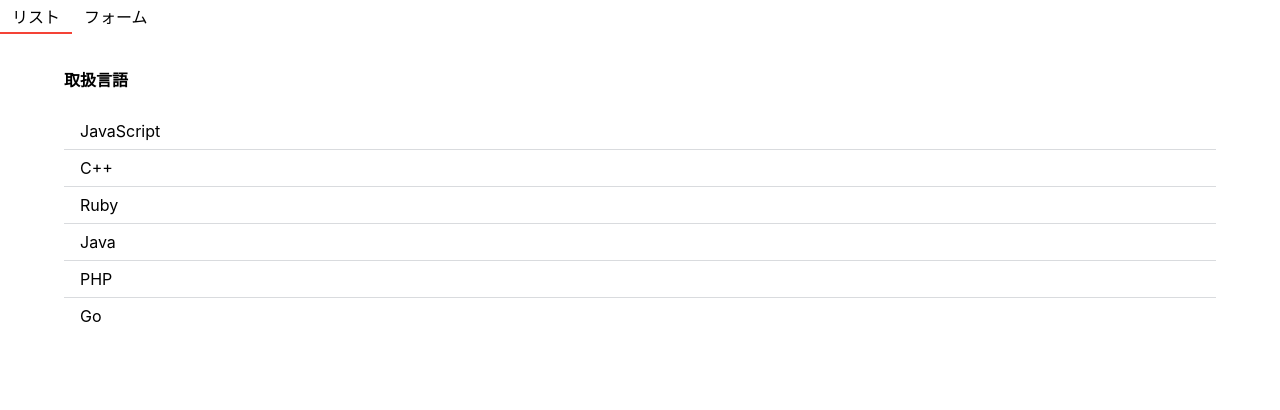
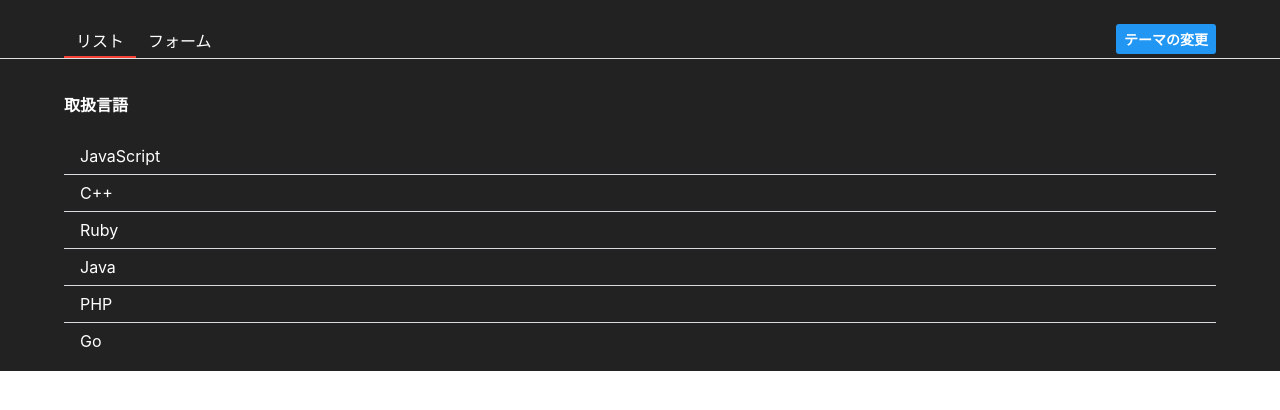
Before and after one commit to suzuki-yoshiki/react-easysite, a React (Create React App) app: page / in a window 1280 px wide. Shown: the top 410 px of the page. Built offline with nearby package versions, Linux system fonts and the light colour scheme.

Commit message:
class-Contextを利用したテーマの変更

```diff
--- a/src/App.js
+++ b/src/App.js
@@ -1,24 +1,20 @@
 import { List } from "./List";
 import { Form } from "./Form";
 import React from "react";
-import { getLanguages } from "./const/languages";
 import styled from 'styled-components';
-import { withLoading } from "./hoc/withLoading";
+// import { getLanguages } from "./const/languages";
+// import { withLoading } from "./hoc/withLoading";
+import { Header } from "./Header";
+import { ThemeContext } from "./contexts/ThemeContext";
 
-const HeaderUl = styled.ul`
-  display: flex;
-  margin: 0;
-  padding: 0;
-`
-const HeaderLi = styled.li`
-  list-style: none;
-  padding: 4px 12px;
-  cursor: pointer;
-  border-bottom: ${props => props.focused ? '2px solid #F44336' : 'none' };
+const Container = styled.div`
+  height: 100%;
+  color: ${({ theme }) => theme.color};
+  background-color: ${({ theme }) => theme.backgroundColor};
 `
 
-
 class App extends React.Component {
+  static contextType = ThemeContext;
   constructor(props) {
     super(props);
     this.state = {
@@ -26,15 +22,6 @@
       langs: props.data,
     }
   }
-
-  // componentDidMount() {
-  //   console.log("App.js:componentDidMount");
-  //   this.fetchLanguages();
-  // }
-  // async fetchLanguages() {
-  //   const langs = await getLanguages();
-  //   this.setState({ langs });
-  // }
 
   addLang(lang) {
     this.setState({
@@ -45,22 +32,18 @@
 
   render() {
     const { tab, langs } = this.state;
+    const [theme] = this.context;
     return (
-      <div>
-        <header>
-          <HeaderUl>
-            <HeaderLi focused={tab === 'list'} onClick={() => this.setState({ tab: 'list'})}>リスト</HeaderLi>
-            <HeaderLi focused={tab === 'form'} onClick={() => this.setState({ tab: 'form'})}>フォーム</HeaderLi>
-          </HeaderUl>
-        </header>
-        {
-          tab === "list" ?
-          <List langs={langs} /> :
-          <Form onAddLang={(lang) => this.addLang(lang)} />
-        }
-      </div>
+      <Container theme={theme}>
+        <Header tab={tab} setTab={(t) => this.setState({ tab: t })} />
+          {
+            tab === "list" ?
+            <List langs={langs} /> :
+            <Form onAddLang={(lang) => this.addLang(lang)} />
+          }
+      </Container>
     )
   }
 }
 
-export default withLoading(App, getLanguages);
+export default App;
--- /dev/null
+++ b/src/AppContainer.js
@@ -0,0 +1,26 @@
+import React from "react";
+import { THEMES, ThemeContext } from "./contexts/ThemeContext";
+import { withLoading } from "./hoc/withLoading";
+import  App  from "./App";
+import { getLanguages } from "./const/languages";
+
+const AppComponent = withLoading(App, getLanguages);
+
+export class AppContainer extends React.Component {
+  constructor(props) {
+    super(props);
+    this.state = { theme: THEMES.dark };
+  }
+  toggleTheme() {
+    const theme = this.state.theme === THEMES.dark ? THEMES.light : THEMES.dark;
+    this.setState({ theme });
+  }
+  render() {
+    const { theme } = this.state;
+    return (
+      <ThemeContext.Provider value={[theme, () => this.toggleTheme()]}>
+        <AppComponent />
+      </ThemeContext.Provider>
+    )
+  }
+}
--- a/src/FormModal.js
+++ b/src/FormModal.js
@@ -3,13 +3,17 @@
 // import ReactDOM from "react-dom";
 import { Modal } from "./components/modal";
 import { Button } from "./components/button";
+import { ThemeContext, THEMES } from "./contexts/ThemeContext";
 
 const Container = styled.div`
   width: 240px;
   border-radius: 10px;
   padding: 24px 36px;
-  background-color: white;
+  color: ${({ theme }) => theme.color};
+  background-color: ${({ theme }) => theme.backgroundColor};
+  border: ${({ theme }) => theme === THEMES.dark ? '2px solid white' : 'none'};
 `
+
 const ButtonWrapper = styled.div`
   display: flex;
   justify-content: space-between;
@@ -22,13 +26,19 @@
     const { cancel, confirm } = this.props;
     return (
       <Modal>
-        <Container>
+        <ThemeContext.Consumer>
+          {
+            ([theme]) => (
+              <Container theme={theme}>
               <div>本当に作成しますか</div>
               <ButtonWrapper>
               <Button onClick={cancel}>Cancel</Button>
               <Button onClick={confirm}>OK</Button>
               </ButtonWrapper>
               </Container>
+            )
+          }
+        </ThemeContext.Consumer>
       </Modal>
     )
   }
--- /dev/null
+++ b/src/Header.js
@@ -0,0 +1,46 @@
+import React from "react";
+import styled from 'styled-components';
+import { Button } from "./components/button";
+import { ThemeContext } from "./contexts/ThemeContext";
+
+
+const Container = styled.header`
+  display: flex;
+  justify-content: space-between;
+  padding: 24px 64px 0;
+  border-bottom: 1px solid #E0E0E0;
+`
+
+const HeaderUl = styled.ul`
+  display: flex;
+  margin: 0;
+  padding: 0;
+`
+const HeaderLi = styled.li`
+  list-style: none;
+  padding: 4px 12px;
+  cursor: pointer;
+  border-bottom: ${props => props.focused ? '2px solid #F44336' : 'none' };
+`
+
+const HeaderButton = styled(Button)`
+  padding: 0;
+  margin-bottom: 4px;
+`
+
+export class Header extends React.Component {
+  static contextType = ThemeContext;
+  render() {
+    const { tab, setTab } = this.props;
+    const [theme, toggleTheme] = this.context;
+    return (
+      <Container>
+        <HeaderUl>
+          <HeaderLi focused={tab === 'list'} onClick={() => setTab('list')}>リスト</HeaderLi>
+          <HeaderLi focused={tab === 'form'} onClick={() => setTab('form')}>フォーム</HeaderLi>
+        </HeaderUl>
+        <HeaderButton onClick={toggleTheme} >テーマの変更</HeaderButton>
+      </Container>
+    )
+  }
+}
--- /dev/null
+++ b/src/contexts/ThemeContext.js
@@ -0,0 +1,14 @@
+import React from "react";
+
+export const THEMES = {
+  light: {
+    color: "black",
+    backgroundColor: "white",
+  },
+  dark: {
+    color: "white",
+    backgroundColor: "#222222",
+  }
+}
+
+export const ThemeContext = React.createContext([THEMES.dark, () => {}]);
--- a/src/hoc/withLoading.js
+++ b/src/hoc/withLoading.js
@@ -1,14 +1,19 @@
 import React from "react";
 import styled from 'styled-components';
+import { ThemeContext } from "../contexts/ThemeContext";
 
 
 const LoadDiv = styled.div`
-padding: 36px;
+  height: 100%;
+  padding: 36px;
+  color: ${({ theme }) => theme.color};
+  background-color: ${({ theme }) => theme.backgroundColor};
 `
 
 
 export const withLoading = (WrappedComponent, fetchData) => {
   class HOC extends React.Component {
+    static contextType = ThemeContext;
     constructor(props) {
       super(props);
       this.state = { data: null}
@@ -22,9 +27,10 @@
     }
     render() {
       const { data } = this.state;
+      const [theme] = this.context;
 
       const Loading = (
-        <LoadDiv>ロード中！！</LoadDiv>
+        <LoadDiv theme={theme}>ロード中！！</LoadDiv>
       )
       return data ? <WrappedComponent data={data} /> : Loading;
     }
--- a/src/index.css
+++ b/src/index.css
@@ -1,4 +1,9 @@
+html {
+  height: 100%;
+}
+
 body {
+  height: 100%;
   margin: 0;
   font-family: -apple-system, BlinkMacSystemFont, 'Segoe UI', 'Roboto', 'Oxygen',
     'Ubuntu', 'Cantarell', 'Fira Sans', 'Droid Sans', 'Helvetica Neue',
@@ -11,3 +16,7 @@
   font-family: source-code-pro, Menlo, Monaco, Consolas, 'Courier New',
     monospace;
 }
+
+root {
+  height: 100%;
+}
--- a/src/index.js
+++ b/src/index.js
@@ -1,13 +1,13 @@
 import React from 'react';
 import ReactDOM from 'react-dom/client';
 import './index.css';
-import App from './App';
 import reportWebVitals from './reportWebVitals';
+import { AppContainer } from './AppContainer';
 
 const root = ReactDOM.createRoot(document.getElementById('root'));
 root.render(
   <React.StrictMode>
-    <App />
+    <AppContainer />
   </React.StrictMode>
 );
 
```
Lines whose indentation alone changed are shown as unchanged.
